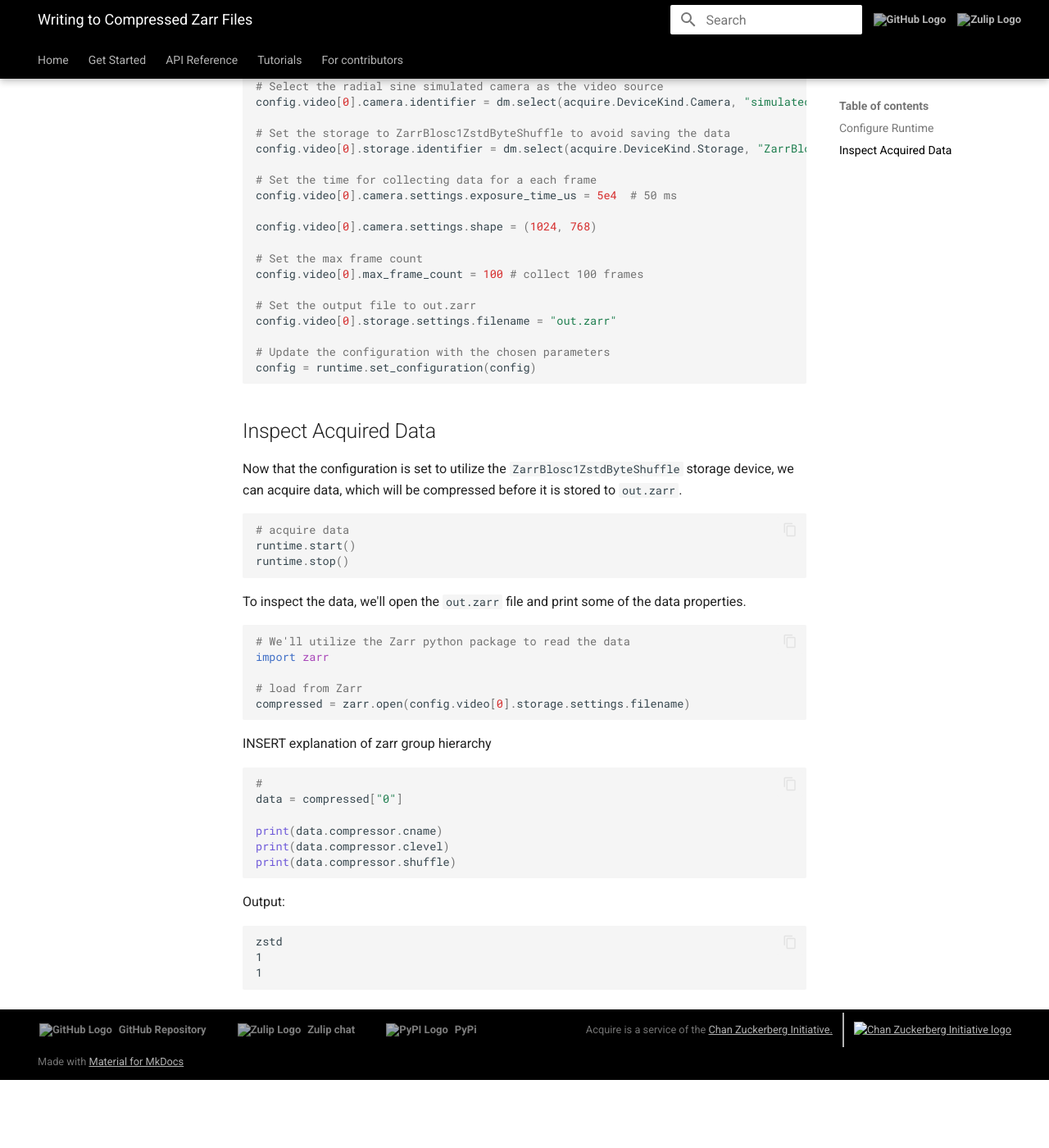
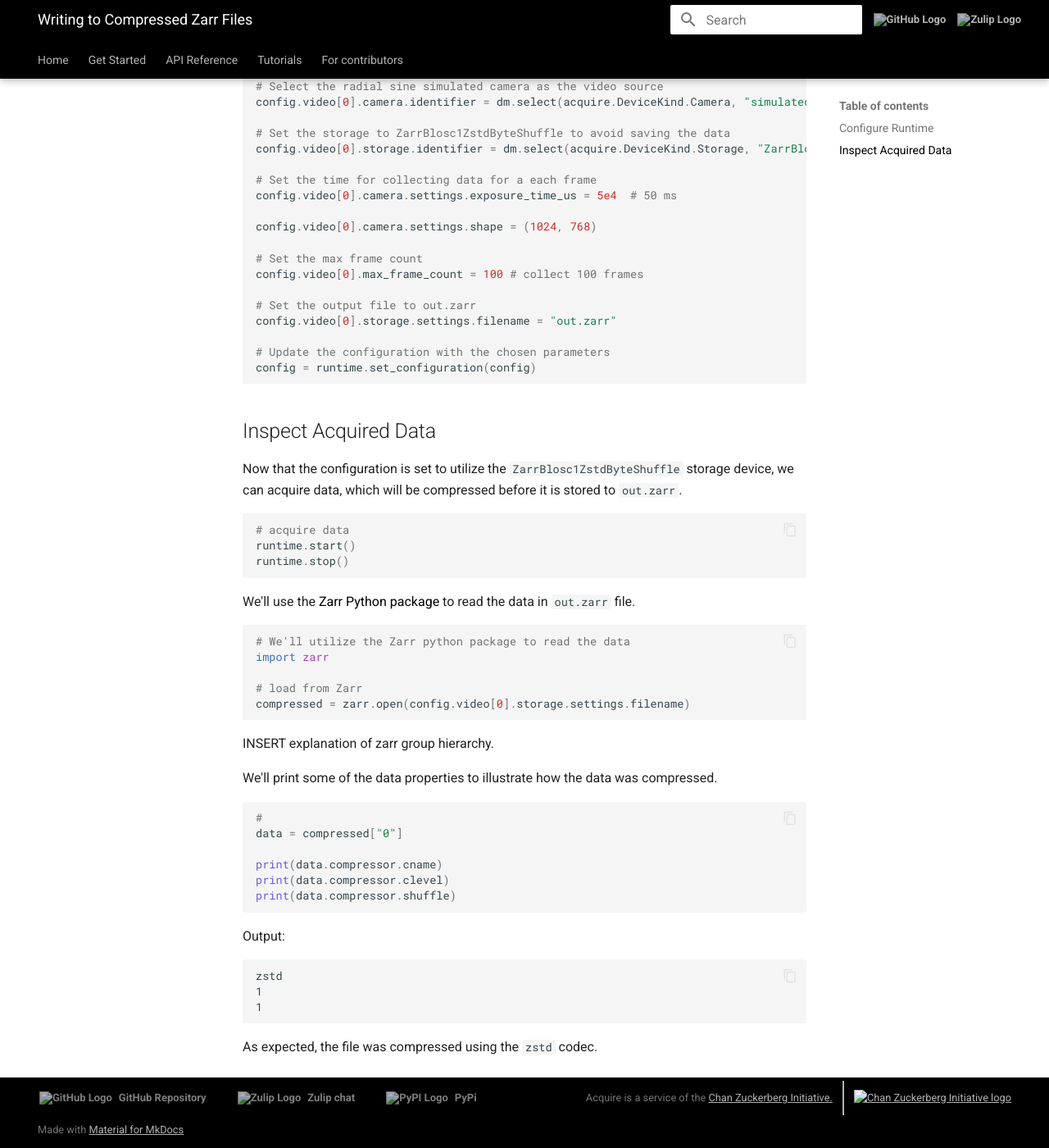
Before and after one commit to melissawm/acquire-docs, an MkDocs documentation site: the page built from docs/tutorials/compressed.md, in a window 1280 px wide and 1400 px high, scrolled down 679 px. Shown: the whole window at 82% size. Built offline with MkDocs 1.6.1 and Material for MkDocs 9.7.7, drawn with Linux system fonts in a browser that asks for light colours; comment, search, counter and statistics services are not loaded; before the commit the page ends 1996 px from its top, so only the background shows below that.

Commit message:
Update compressed.md
Adding zarr python package link

````diff
--- a/docs/tutorials/compressed.md
+++ b/docs/tutorials/compressed.md
@@ -50,7 +50,7 @@
 runtime.start()
 runtime.stop()
 ```
-To inspect the data, we'll open the `out.zarr` file and print some of the data properties.
+We'll use the [Zarr Python package](https://zarr.readthedocs.io/en/stable/) to read the data in `out.zarr` file.
 ```python
 # We'll utilize the Zarr python package to read the data
 import zarr
@@ -58,7 +58,9 @@
 # load from Zarr
 compressed = zarr.open(config.video[0].storage.settings.filename)
 ```
-INSERT explanation of zarr group hierarchy
+INSERT explanation of zarr group hierarchy.
+
+We'll print some of the data properties to illustrate how the data was compressed.
 
 ```python
 #
@@ -75,3 +77,4 @@
 1
 1
 ```
+As expected, the file was compressed using the `zstd` codec.
````
